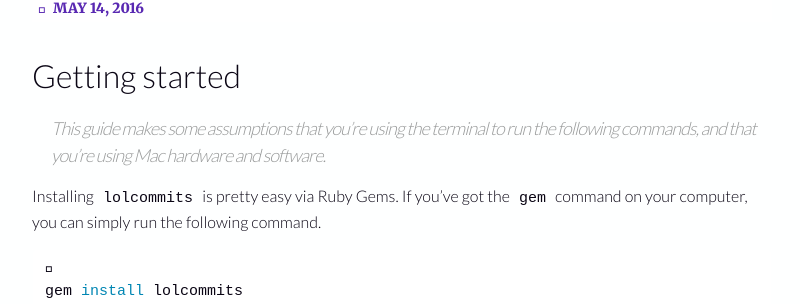
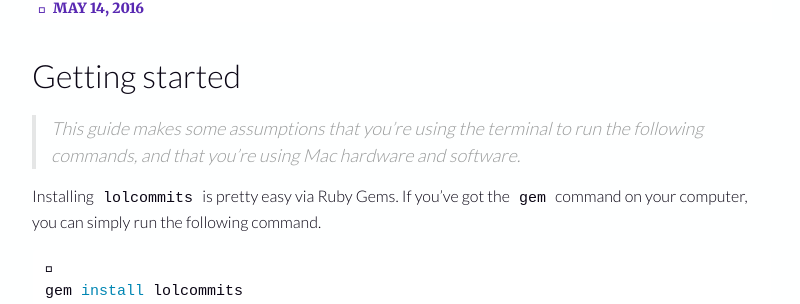
Before and after one commit to rogeruiz/write, a Jekyll site: the page built from dress-code/_posts/2016-05-28-setting-up-lolcommits.markdown, in a window 1280 px wide. Shown: the part 175-479 px from the top of the page, without its empty margins (238-1038 px from the left). Built offline with Jekyll 4.4.1, drawn with Linux system fonts in a browser that asks for light colours; some web fonts are replaced.

Commit message:
Fix the tldr quotes

```diff
--- a/_sass/_base.scss
+++ b/_sass/_base.scss
@@ -130,10 +130,9 @@
  */
 blockquote {
     color: $cl-secondary-right;
-    border-left: 4px solid $cl-secondary-left;
+    border-left: 4px solid rgba($cl-secondary-right, 0.25);
     padding-left: $spacing-unit / 2;
     font-size: 18px;
-    letter-spacing: -1px;
     font-style: italic;
 
     > :last-child {
```
